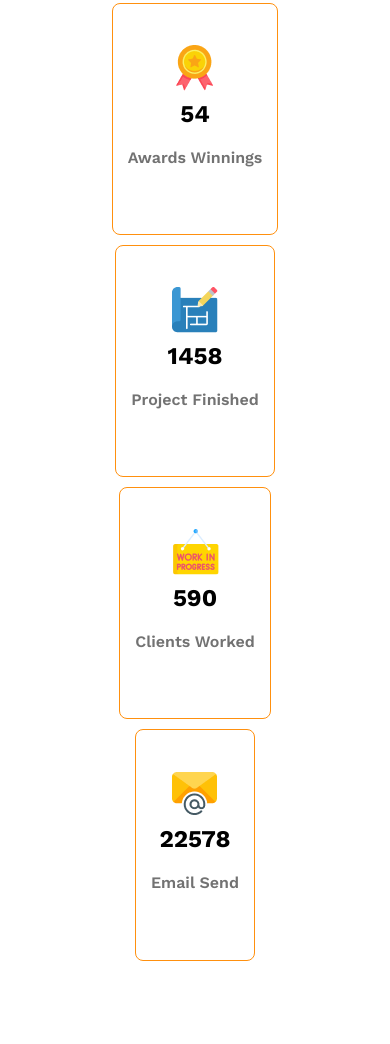
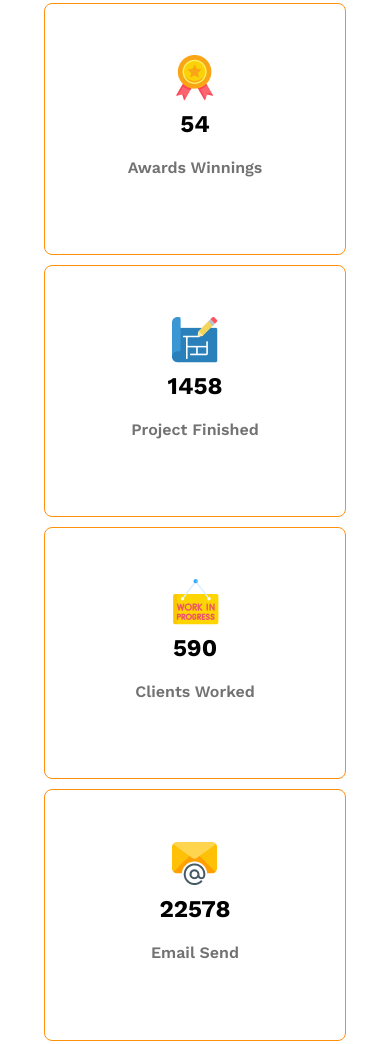
Before and after one commit to nadiaislam00/g3-architects-website, a plain HTML site: page index.html in a window 390 px wide. Shown: the part 4867-5911 px from the top of the page. Drawn offline with nearby package versions, Linux system fonts and the light colour scheme.

Commit message:
responsive updated

```diff
--- a/style.css
+++ b/style.css
@@ -271,14 +271,14 @@ font-weight: 600;
             }
             .fact-card{
                 border: 1px solid #FF900E;
-            max-width: 260px;
+            width: 460px;
             height: 200px;
             border-radius: 8px;
             display: flex;
             justify-content: center;
             align-items: center;
             text-align: center;
-            padding: 15px;
+            padding: 25px;
             }
             .section-title{
                 font-size: 2rem;
@@ -290,7 +290,7 @@ font-weight: 600;
                 margin-bottom: 65px;
             }
             .email{
-                max-width: 260px;
+                /* max-width: 660px; */
 }
 .sponsor-companies{
     display: flex;
```
